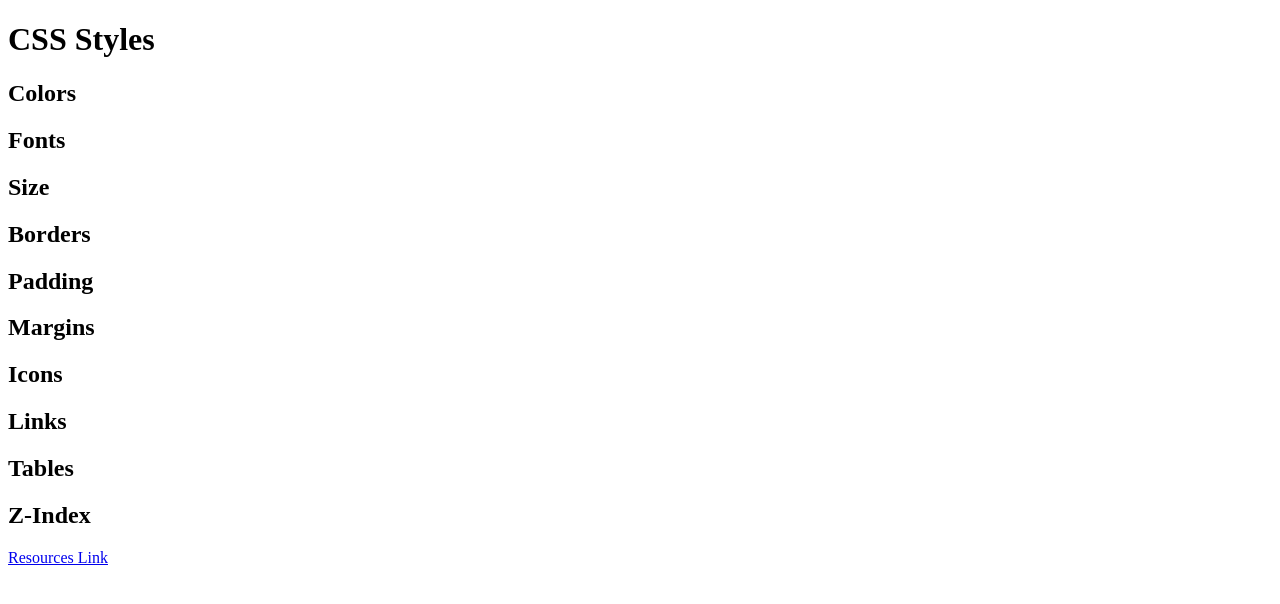
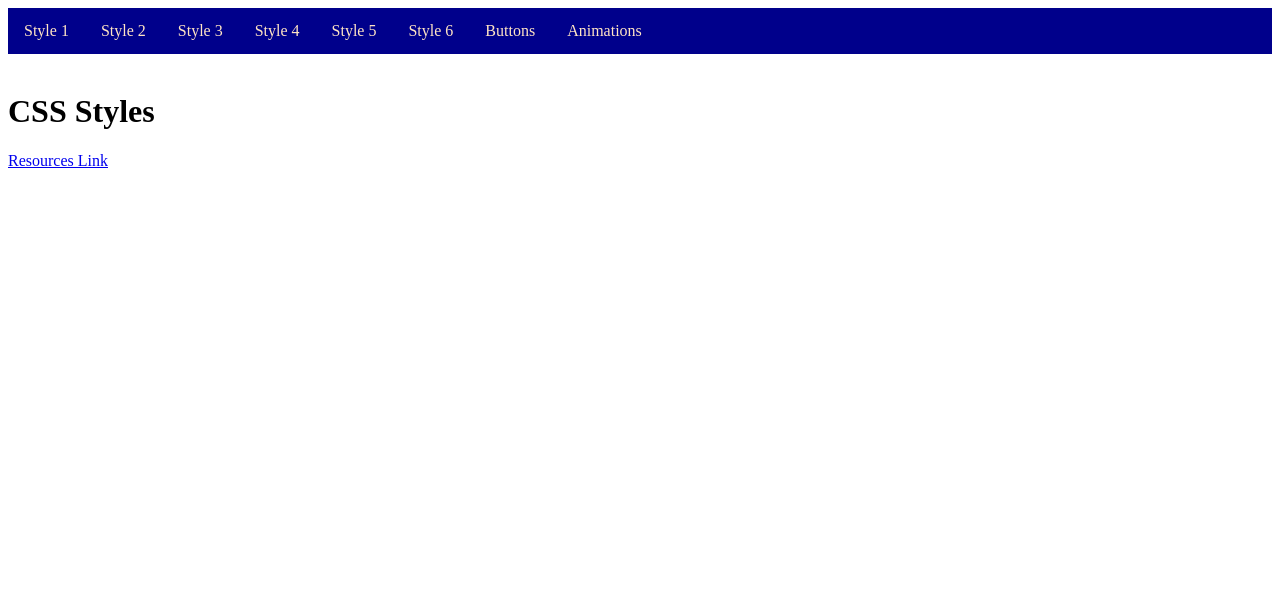
Before and after one commit to skandasamy955/Tinovation_Explore, a plain HTML site: page index.html in a window 1280 px wide. Drawn offline with Linux system fonts and the light colour scheme.

Commit message:
Add and style navigation bar to webpage

```diff
--- a/index.html
+++ b/index.html
@@ -5,29 +5,23 @@
     <meta http-equiv="X-UA-Compatible" content="IE=edge">
     <meta name="viewport" content="width=device-width, initial-scale=1.0">
     <title>Tinovation Explore</title>
+    <link rel="stylesheet" href="styles.css">
 </head>
     <body>
+        <div class="topbar">
+            <a href="" target="_self">Style 1</a>
+            <a href="" target="_self">Style 2</a>
+            <a href="" target="_self">Style 3</a>
+            <a href="" target="_self">Style 4</a>
+            <a href="" target="_self">Style 5</a>
+            <a href="" target="_self">Style 6</a>
+            <a href="" target="_self">Buttons</a>
+            <a href="" target="_self">Animations</a>
+        </div>
+
+        <br>
+
         <h1>CSS Styles</h1>
-
-        <h2>Colors</h2>
-
-        <h2>Fonts</h2>
-
-        <h2>Size</h2>
-
-        <h2>Borders</h2>
-
-        <h2>Padding</h2>
-
-        <h2>Margins</h2>
-
-        <h2>Icons</h2>
-
-        <h2>Links</h2>
-
-        <h2>Tables</h2>
-
-        <h2>Z-Index</h2>
 
         <a href="https://www.w3schools.com/css/default.asp" target="_blank">Resources Link</a>
 
--- a/styles.css
+++ b/styles.css
@@ -0,0 +1,20 @@
+.topbar a {
+    float: left;
+    color:bisque;
+    text-align: center;
+    padding: 14px 16px;
+    text-decoration: none; /* prevents link underline */
+    font-size: medium;
+}
+
+.topbar {
+    background-color:darkblue;
+    overflow: hidden;
+    /* overflow deals with items that do not fit their size restrictions */
+    width:100%;
+    margin: 0;
+}
+
+.topbar a:hover {
+    background-color: crimson;
+}
```
